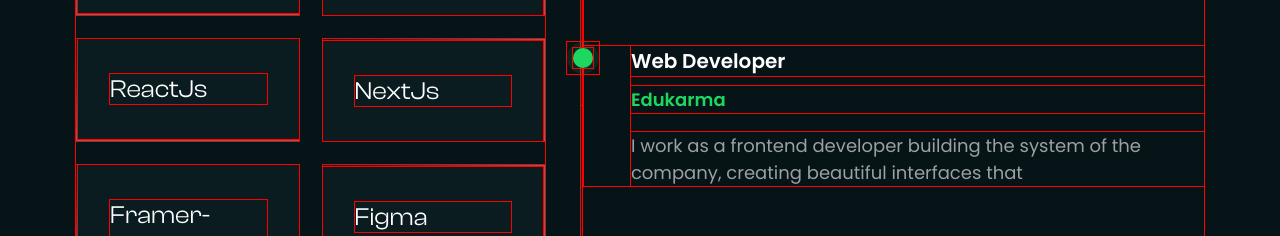
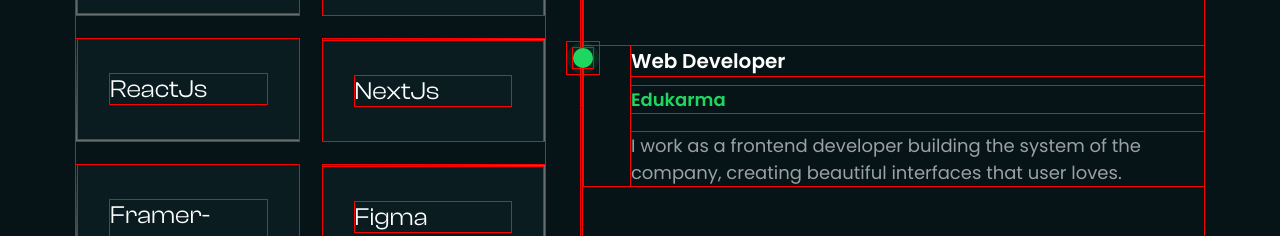
Before and after one commit to Victorola-coder/VickyJay, a React (Vite) app: page / in a window 1280 px wide. Shown: the part 5380-5616 px from the top of the page. Built offline with nearby package versions, Linux system fonts and the light colour scheme.

Commit message:
--guess im done, will make changes as it goes

```diff
--- a/src/Data/experince.js
+++ b/src/Data/experince.js
@@ -1,4 +1,4 @@
-export const Experience = [
+export const experienceData = [
     {
         role: 'Frontend Developer',
         span: '2023 - till date',
--- a/src/components/skills&&experience/experience.jsx
+++ b/src/components/skills&&experience/experience.jsx
@@ -160,7 +160,7 @@ const Experience = () => {
                   className={`text-[#FFFFFF99] font-medium mt-[20px] max-w-[300px] md:max-w-md lg:mt-[19px] lg:max-w-[651px] lg:text-[18px] lg:leading-[27px]`}
                 >
                   I work as a frontend developer building the system of the
-                  company, creating beautiful interfaces that
+                  company, creating beautiful interfaces that user loves.
                 </h5>
               </div>
             </div>
```
Also changed, not shown: 1 other file (tests, documents, lock files or other folders).
